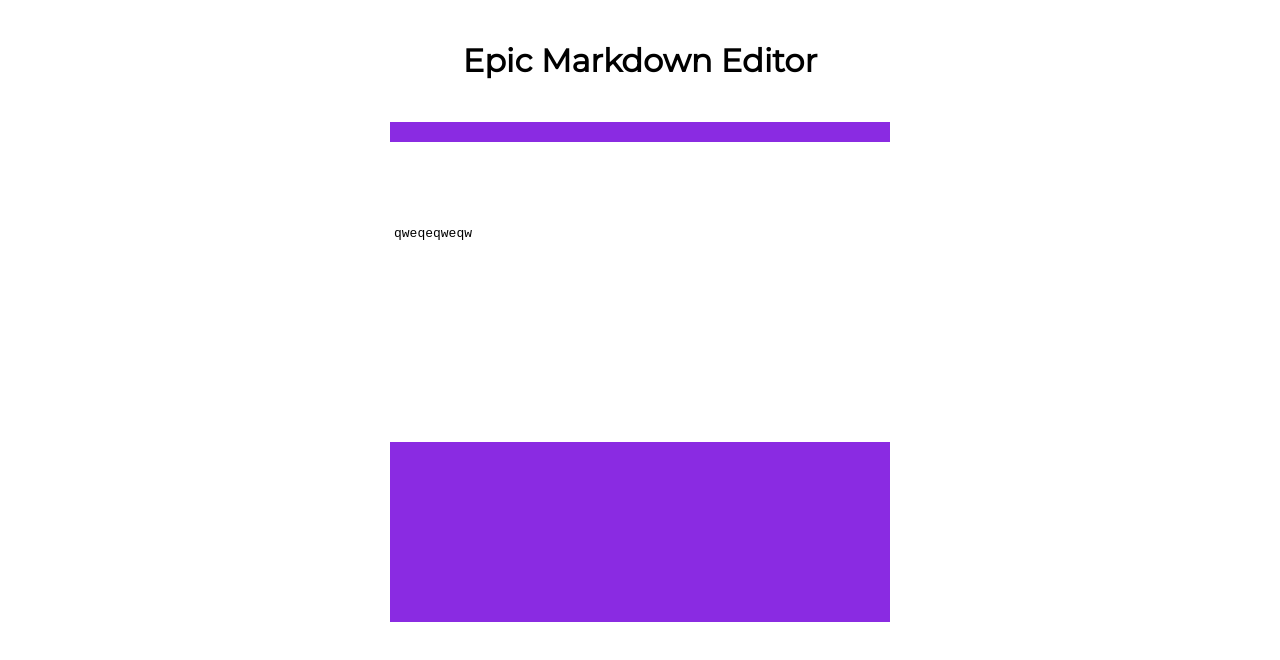
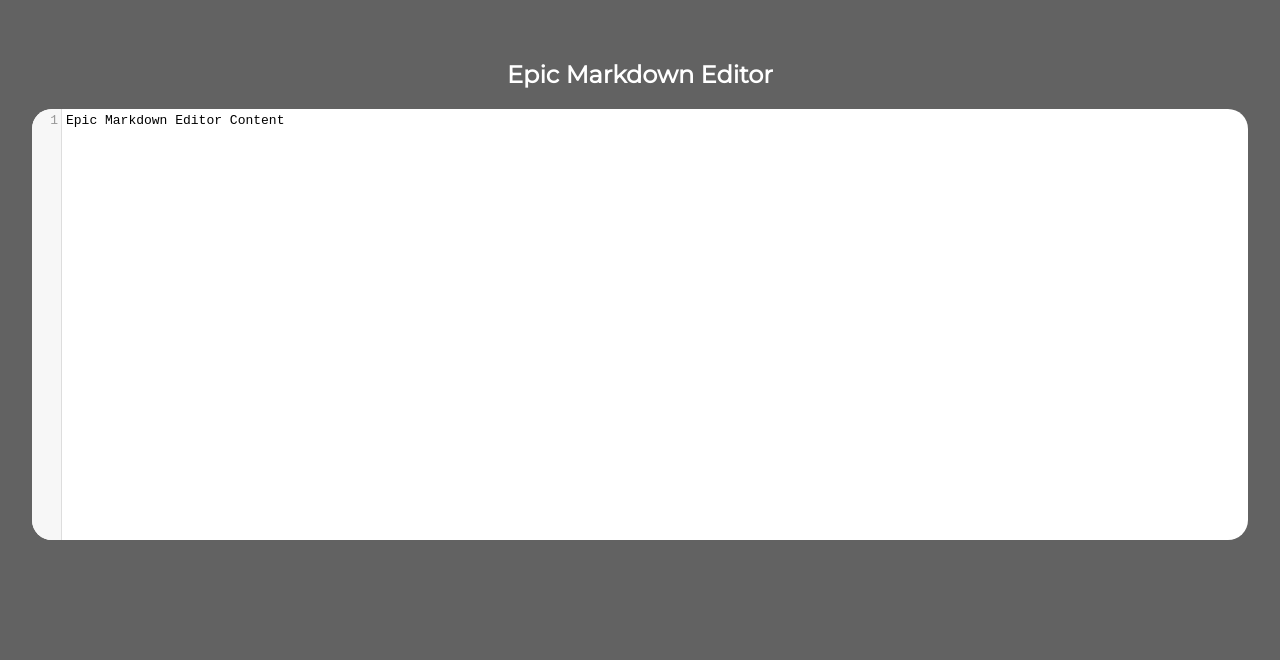
Before and after one commit to razergom/plain-markdown-editor, a React (Create React App) app: page / in a window 1280 px wide. Shown: the top 660 px of the page. Built offline with nearby package versions, Linux system fonts and the light colour scheme.

Commit message:
feat base editor with syntax highlighting

```diff
--- a/package.json
+++ b/package.json
@@ -44,6 +44,7 @@
     ]
   },
   "devDependencies": {
+    "@types/codemirror": "0.0.108",
     "sass": "^1.32.8",
     "sass-loader": "^11.0.1"
   }
--- a/public/index.html
+++ b/public/index.html
@@ -8,7 +8,7 @@
       name="description"
       content="Web site created using create-react-app"
     />
-    <title>Plain Markdown Editor</title>
+    <title>Plain Markdown CustomEditor</title>
   </head>
   <body>
     <noscript>You need to enable JavaScript to run this app.</noscript>
--- a/src/App/App.tsx
+++ b/src/App/App.tsx
@@ -1,10 +1,28 @@
-import React from 'react'
-import { Editor } from "../Components/Editor";
+import React, { useState } from 'react'
+import { CustomEditor } from '../Components/CustomEditor';
 import styles from './styles.module.scss'
 
-export const App = () => (
-    <div className={styles.editorWrapper}>
-        <h1>Epic Markdown Editor</h1>
-        <Editor content={'qweqeqweqw'} onChangeContent={() => {}} />
-    </div>
-)
+export const App = () => {
+    const [editorContent, setEditorContent] = useState('Epic Markdown Editor Content')
+
+    return (
+        <div className={styles.app}>
+            <div className={styles.editorWrapper}>
+                <h2>Epic Markdown Editor</h2>
+                <CustomEditor
+                    value={editorContent}
+                    onChange={setEditorContent}
+                    editorClassName={styles.editorCustomStyles}
+                    options={
+                        {
+                            lineWrapping: true,
+                            lint: true,
+                            mode: 'markdown',
+                            lineNumbers: true,
+                        }
+                    }
+                />
+            </div>
+        </div>
+    )
+}
--- a/src/App/styles.module.scss
+++ b/src/App/styles.module.scss
@@ -1,12 +1,30 @@
-.editorWrapper {
+.app {
   margin-top: 20px;
 
   display: flex;
   flex-direction: column;
-  justify-content: center;
-  align-items: center;
+  justify-content: space-around;
 
-  div {
+  .editorWrapper {
     margin-top: 20px;
+
+    display: flex;
+    flex-direction: column;
+    justify-content: center;
+    align-items: center;
+
+    height: 500px;
+
+    .editorCustomStyles {
+      border-radius: 20px;
+    }
+  }
+
+  .previewWrapper {
+    .preview {
+      height: 300px;
+      width: 650px;
+      background-color: blue;
+    }
   }
 }
--- /dev/null
+++ b/src/Components/CustomEditor/CustomEditor.tsx
@@ -0,0 +1,34 @@
+import React from 'react'
+import * as codemirror from 'codemirror';
+import { Editor, EditorChange } from 'codemirror'
+import { Controlled as ControlledEditor } from 'react-codemirror2';
+import 'codemirror/lib/codemirror.css'
+import 'codemirror/theme/material-darker.css'
+import 'codemirror/mode/markdown/markdown'
+import styles from './styles.module.scss'
+
+type CustomEditorProps = {
+    value: string
+    onChange: (value: string) => void
+    options?: codemirror.EditorConfiguration
+    editorClassName?: string
+}
+
+export const CustomEditor = (props: CustomEditorProps) => {
+    const { value, onChange, options, editorClassName } = props
+
+    const handleChange = (editor: Editor, data: EditorChange, value: string) => {
+        onChange(value)
+    }
+
+    return (
+        <div className={styles.customEditor}>
+            <ControlledEditor
+                onBeforeChange={handleChange}
+                value={value}
+                options={options}
+                className={`${styles.editor} ${editorClassName ? editorClassName : ''}`}
+            />
+        </div>
+    )
+}
--- /dev/null
+++ b/src/Components/CustomEditor/index.ts
@@ -0,0 +1 @@
+export { CustomEditor } from './CustomEditor'
--- /dev/null
+++ b/src/Components/CustomEditor/styles.module.scss
@@ -0,0 +1,9 @@
+.customEditor {
+  width: 95%;
+  height: 100%;
+
+  .editor {
+    height: 100%;
+    overflow: hidden;
+  }
+}
--- a/src/Components/Editor/Editor.tsx
+++ /dev/null
@@ -1,21 +0,0 @@
-import React from 'react'
-import { Controlled as ControlledEditor } from "react-codemirror2";
-import 'codemirror/lib/codemirror.css'
-import 'codemirror/theme/material.css'
-import 'codemirror/mode/markdown/markdown'
-import styles from './styles.module.scss'
-
-type EditorProps = {
-    content: string
-    onChangeContent: (content: string) => void
-}
-
-export const Editor = (props: EditorProps) => {
-    const { content, onChangeContent } = props
-
-    return (
-        <div className={styles.editor}>
-            <ControlledEditor onBeforeChange={onChangeContent} value={content} />
-        </div>
-    )
-}
--- a/src/Components/Editor/index.ts
+++ /dev/null
@@ -1 +0,0 @@
-export { Editor } from './Editor'
--- a/src/Components/Editor/styles.module.scss
+++ /dev/null
@@ -1,5 +0,0 @@
-.editor {
-  width: 500px;
-  height: 500px;
-  background-color: blueviolet;
-}
--- a/src/index.scss
+++ b/src/index.scss
@@ -3,4 +3,11 @@
 body {
   margin: 0;
   font-family: 'Montserrat', sans-serif;
+
+  background-color: #626262;
+  color: white;
 }
+
+.CodeMirror {
+  height: 100% !important;
+}
```
Also changed, not shown: 1 other file (tests, documents, lock files or other folders).
